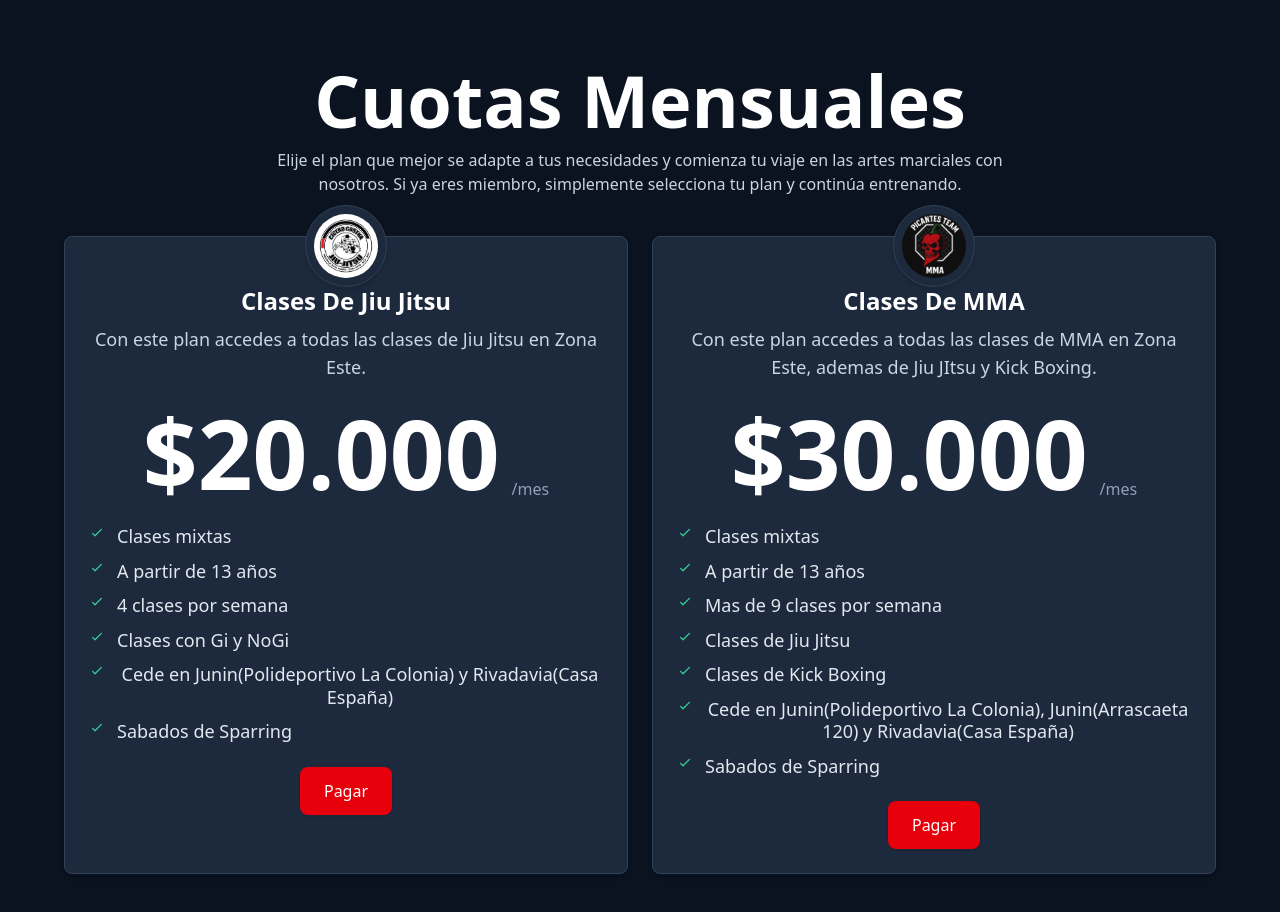
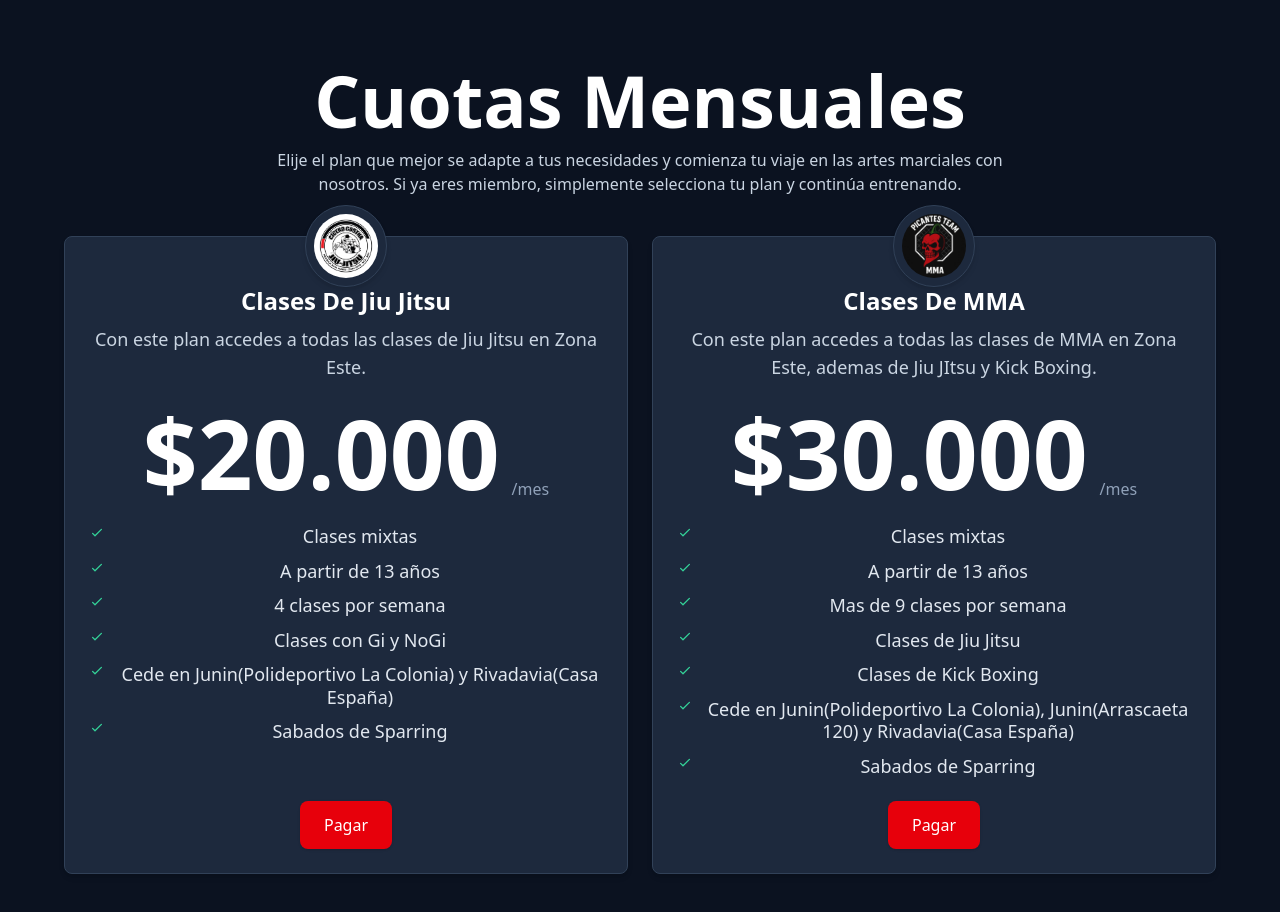
Before and after one commit to johaco/Academy-Pays, a React (Vite) app: page / in a window 1280 px wide. Shown: the top 912 px of the page. Built offline with nearby package versions, Linux system fonts and the light colour scheme.

Commit message:
modificando el texto descriptivo del sitio

```diff
--- a/index.html
+++ b/index.html
@@ -4,7 +4,7 @@
     <meta charset="UTF-8" />
     <link rel="icon" type="image/svg+xml" href="/spicy.svg" />
     <meta name="viewport" content="width=device-width, initial-scale=1.0" />
-    <title>Team Picantes</title>
+    <title>Cuotas Mensuales</title>
   </head>
   <body>
     <div id="root"></div>
--- a/src/components/PricingCard/PlanCard.jsx
+++ b/src/components/PricingCard/PlanCard.jsx
@@ -29,8 +29,9 @@ export default function PlanCard({
   logo,
 }) {
   return (
-    <article className="relative bg-slate-800 rounded-lg border border-slate-700 p-6 shadow-md pt-12">
-      {/* 🔽 Logo centrado arriba */}
+    // h-full + flex-col para forzar igual altura y distribuir verticalmente
+    <article className="relative bg-slate-800 rounded-lg border border-slate-700 p-6 shadow-md pt-12 h-full flex flex-col md:min-h-[520px]">
+      {/* Logo */}
       <div className="absolute -top-8 left-1/2 transform -translate-x-1/2 bg-slate-800 rounded-full border border-slate-700 shadow-md p-2">
         <img
           src={logo}
@@ -55,16 +56,19 @@ export default function PlanCard({
         </div>
       </div>
 
-      <ul className="space-y-3 mb-6">
+      {/* Esta sección crece para empujar el botón al final */}
+      <ul className="space-y-3 mb-6 flex-1">
         {features.map((f, i) => (
+          // flex y span con flex-1 para que las líneas envuelvan correctamente
           <li key={i} className="flex items-start text-slate-200 text-lg">
             <CheckIcon />
-            <span className="leading-tight">{f}</span>
+            <span className="leading-tight flex-1">{f}</span>
           </li>
         ))}
       </ul>
 
-      <div className="text-center">
+      {/* botón pegado al final */}
+      <div className="text-center mt-auto">
         <a
           href={url}
           className="inline-block w-full md:w-auto px-6 py-3 bg-red-600 hover:bg-red-500 text-white rounded-lg font-medium shadow-sm transition text-center"
```
